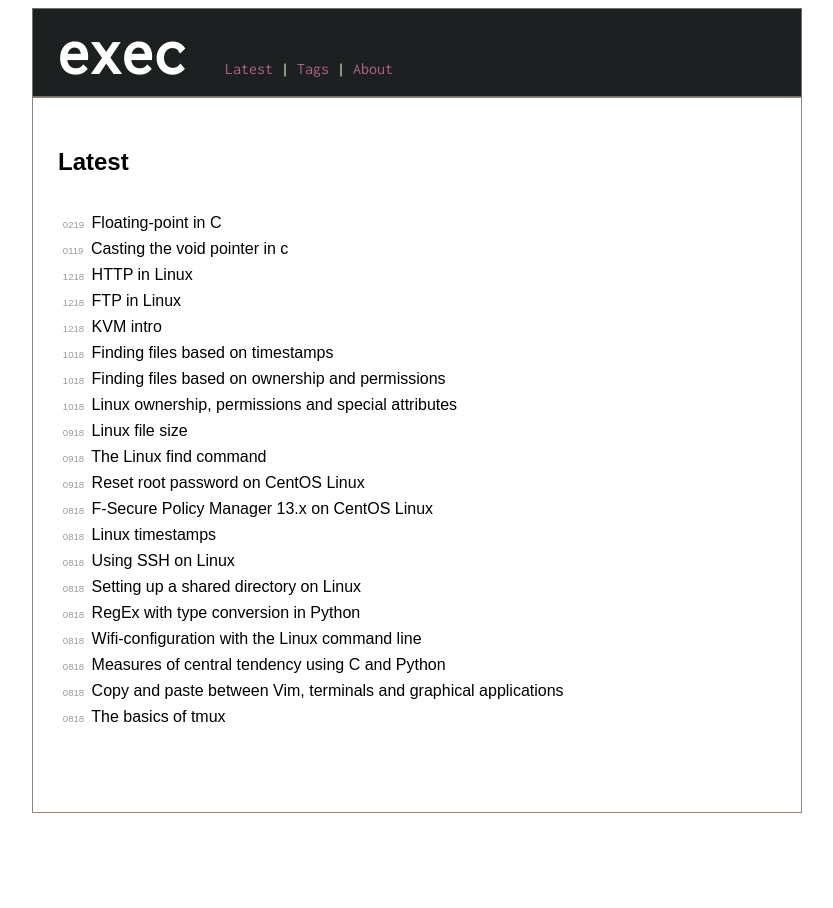
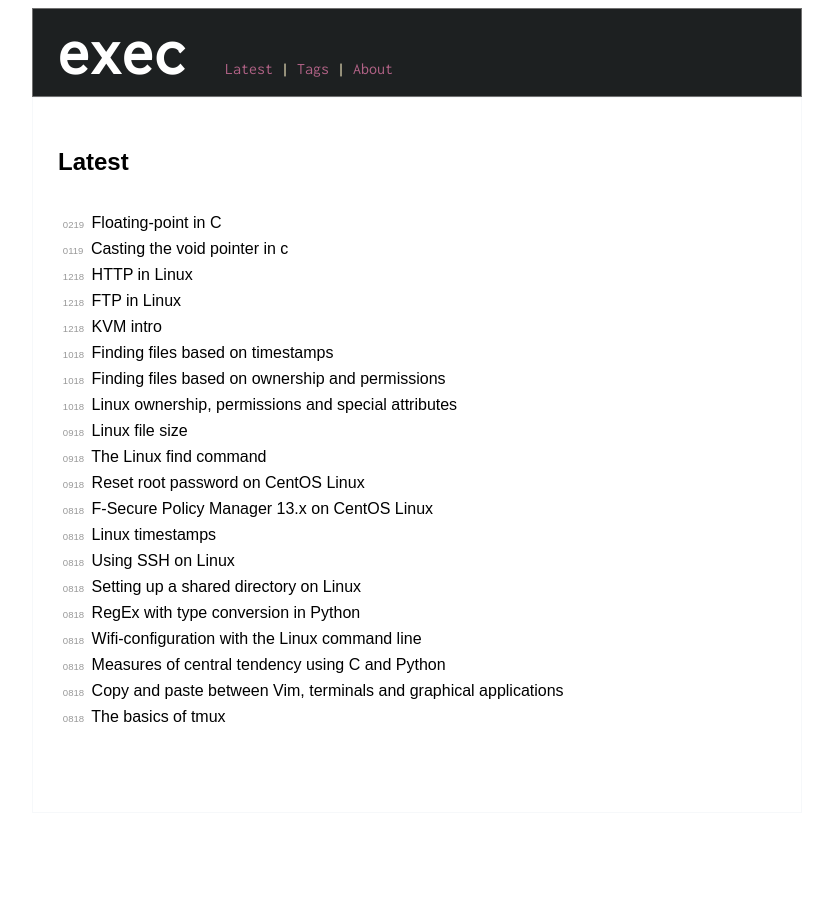
Before and after one commit to execas/execas.github.io, a Jekyll site: the page built from index.html, in a window 1280 px wide. Shown: the whole page, without its empty margins (223-1056 px from the left). Built offline with Jekyll 4.4.1, drawn with Linux system fonts in a browser that asks for light colours.

Commit message:
Update execas.css

```diff
--- a/css/execas.css
+++ b/css/execas.css
@@ -20,7 +20,7 @@ body {
      max-width: 718px;
      background-color: #ffffff;
      margin: 0 auto;
-     border: 1px solid #928374;
+     border: 1px solid #f6f8fa;
 }
 
 img {
@@ -72,7 +72,6 @@ pre code {
      border-style: none;
      whitespace: pre;
      font-size:13px;
-     /*background-color:#32302f;*/
      background-color:#ffffff;
      color:#282828;
      border-width: 0px;
```
